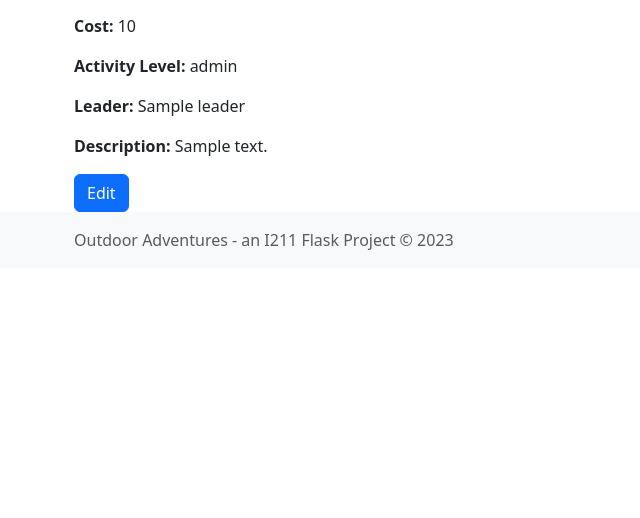
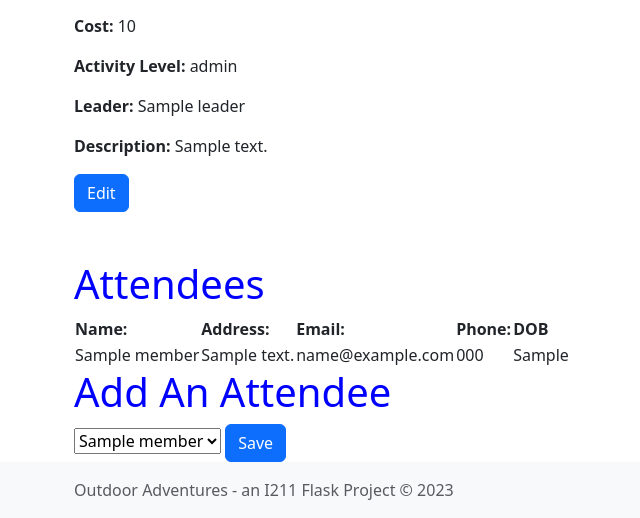
Before and after one commit to ryandossey/I211_projects, a Flask app: template templates/trip.html in a window 1280 px wide. Shown: the part 306-824 px from the top of the page, without its empty margins (8-648 px from the left). Before the commit the page ends 556 px from the top, so only its background shows below. Run offline with Flask 2, Linux system fonts and the light colour scheme; the template is opened without the code that fills it: most values are stand-ins (such as "Sample title", 1, 10 or a date in 2020).

Commit message:
thurs office hour

```diff
--- a/app.py
+++ b/app.py
@@ -22,68 +22,68 @@ MEMBER_PATH = app.root_path + '/member_data.csv'
 # These two functions set up both my members and trip paths
 # I combine the app.root to the csv to create the path
 
-def get_trips():
-    with open(TRIP_PATH, "r", encoding="utf-8-sig") as csvfile:
-        # I used the open csv function used in assignment 5
-        data = csv.DictReader(csvfile, delimiter=",")
-        trips = []
-        # I then read the content of the data into a dictionary
-        for i in data:
-            trips.append(dict(i))
-        # trips.sort(key=itemgetter("start_date"()))
-        trips=sorted(trips, key=lambda dict:datetime.strptime(dict['start_date'], '%Y-%m-%d'))
-# I  then sorted the trips oldest to youngest
-            # I create a for loop to read in all of the data
-        return trips
-        # I then return the newly created dictionary of the trips
+# def get_trips():
+#     with open(TRIP_PATH, "r", encoding="utf-8-sig") as csvfile:
+#         # I used the open csv function used in assignment 5
+#         data = csv.DictReader(csvfile, delimiter=",")
+#         trips = []
+#         # I then read the content of the data into a dictionary
+#         for i in data:
+#             trips.append(dict(i))
+#         # trips.sort(key=itemgetter("start_date"()))
+#         trips=sorted(trips, key=lambda dict:datetime.strptime(dict['start_date'], '%Y-%m-%d'))
+# # I  then sorted the trips oldest to youngest
+#             # I create a for loop to read in all of the data
+#         return trips
+#         # I then return the newly created dictionary of the trips
 
 
-def get_members():
-    with open(MEMBER_PATH, "r", encoding="utf-8-sig") as csvfile:
-        # I used the open csv function used in assignment 5
-        data = csv.DictReader(csvfile, delimiter=",")
-        members = []
-        # I then read the content of the data into a dictionary
-        for i in data:
-            members.append(dict(i))
-        members=sorted(members, key=lambda dict:datetime.strptime(dict['DoB'], '%Y-%m-%d'))
-        # I  then sorted the members oldest to youngest
-            # I create a for loop to read in all of the data
-        return members
-         # I then return the newly created dictionary of the trips
+# def get_members():
+#     with open(MEMBER_PATH, "r", encoding="utf-8-sig") as csvfile:
+#         # I used the open csv function used in assignment 5
+#         data = csv.DictReader(csvfile, delimiter=",")
+#         members = []
+#         # I then read the content of the data into a dictionary
+#         for i in data:
+#             members.append(dict(i))
+#         members=sorted(members, key=lambda dict:datetime.strptime(dict['DoB'], '%Y-%m-%d'))
+#         # I  then sorted the members oldest to youngest
+#             # I create a for loop to read in all of the data
+#         return members
+#          # I then return the newly created dictionary of the trips
 
 
     #  set members and trips
 
-def set_trips(trips):
-    try:
-        # I refrenced the write function used in assignment 6 to help me on creating this one
-        with open("trip_data.csv", "w") as csvfile:
-            # I first open the csv file read in earlier
-            csv_writer = csv.DictWriter(csvfile, quoting=csv.QUOTE_NONNUMERIC, fieldnames=trips_fieldname)
-            csv_writer.writeheader()
-            # csv.DictWriter (look it up, for the bonus problem too)
-            # I create a for loop that sets the correct number read in to what is produced when written out
-            # for i in range(len(trips)):
-            #     csv_writer.writerow(trips[i])
-            for trip in trips:
-                csv_writer.writerow(trip)
-    except IOError:
-        print("no such file or directory")
+# def set_trips(trips):
+#     try:
+#         # I refrenced the write function used in assignment 6 to help me on creating this one
+#         with open("trip_data.csv", "w") as csvfile:
+#             # I first open the csv file read in earlier
+#             csv_writer = csv.DictWriter(csvfile, quoting=csv.QUOTE_NONNUMERIC, fieldnames=trips_fieldname)
+#             csv_writer.writeheader()
+#             # csv.DictWriter (look it up, for the bonus problem too)
+#             # I create a for loop that sets the correct number read in to what is produced when written out
+#             # for i in range(len(trips)):
+#             #     csv_writer.writerow(trips[i])
+#             for trip in trips:
+#                 csv_writer.writerow(trip)
+#     except IOError:
+#         print("no such file or directory")
 
-def set_members(members):
-    # I took the same steps as above writing this file
-    # I refrenced the write function used in assignment 6 to help me on creating this one
-    try:
-        with open("member_data.csv", "w") as csvfile:
-            # I first open the csv file read in earlier
-            csv_writer = csv.DictWriter(csvfile, quoting=csv.QUOTE_NONNUMERIC, fieldnames=member_fieldname)
-            csv_writer.writeheader()
-            # I create a for loop that sets the correct number read in to what is produced when written out
-            for i in range(len(members)):
-                csv_writer.writerow(members[i])
-    except IOError:
-        print("no such file or directory")
+# def set_members(members):
+#     # I took the same steps as above writing this file
+#     # I refrenced the write function used in assignment 6 to help me on creating this one
+#     try:
+#         with open("member_data.csv", "w") as csvfile:
+#             # I first open the csv file read in earlier
+#             csv_writer = csv.DictWriter(csvfile, quoting=csv.QUOTE_NONNUMERIC, fieldnames=member_fieldname)
+#             csv_writer.writeheader()
+#             # I create a for loop that sets the correct number read in to what is produced when written out
+#             for i in range(len(members)):
+#                 csv_writer.writerow(members[i])
+#     except IOError:
+#         print("no such file or directory")
 
 # I create app routes for the corresponding web pages
 @app.route("/")
@@ -115,9 +115,13 @@ def trip(trip_id=None):
     if trip_id:
 #grab trip_id from route and convert to int so we can use it as an index
         trip_id = int(trip_id)
-        trips=get_trips()
-        trip = trips[trip_id]
-        return render_template('trip.html', trip_id=trip_id, trip=trip)
+
+        trips=database.get_trips() #get_trips
+        trip = database.get_trip(trip_id) #get_trip
+        attendees=database.get_attendees(trip_id)
+        members=database.get_members()
+        # print(members,'!!!!!!!!!!!!!!')
+        return render_template('trip.html', trip_id=trip_id, trip=trip, attendees=attendees, members=members)
     else:
         return redirect(url_for('list_trips'))
     # # I set the trip_id to None
@@ -267,3 +271,20 @@ def check_members(name, DoB, address, phone):
     if len(msg)> 0:
         error= "\n".join(msg)
     return error
+
+@app.route('/trips/<trip_id>/attendees/add', methods=['GET', 'POST'])
+def add_attendees(trip_id):
+        if request.method=='POST':
+            member_id = html.escape(request.form['id'])
+
+            database.add_member_trip(trip_id ,member_id)
+
+            return redirect(url_for('trips/<trip_id>'))
+        else:
+            return redirect(url_for('trips/<trip_id>'))
+
+
+
+
+# @app.route('/trips/<trip_id>/attendees/<member_id>/delete')
+# def delete_attendees():
--- a/database.py
+++ b/database.py
@@ -131,7 +131,7 @@ def remove_member_trip(trip_id, member_id):
 
 def get_attendees(trip_id):
     '''Takes a trip_id and returns a list of dictionaries representing all of the members attending the trip with trip_id as its primary key'''
-    sql = "select * from members where member_ID in (select member_ID from tripInfo where trip_ID = %s)"
+    sql = "select * from member where member_ID in (select member_ID from tripInfo where trip_ID = %s)"
     conn = get_connection()
     with conn:
         with conn.cursor() as cursor:
--- a/templates/trip.html
+++ b/templates/trip.html
@@ -26,4 +26,44 @@
     <a class="btn btn-primary" href="{{url_for('edit_trip', trip_id=trip_id)}}" role="button">Edit</a>
 </div>
 
+<br> </br>
+<h1 style="color:blue">Attendees</h1>
+<div class="text-md-start">
+    <table>
+
+        <tr>
+            <th>Name:</th>
+            <th>Address:</th>
+            <th>Email:</th>
+            <th>Phone:</th>
+            <th>DOB</th>
+        </tr>
+{% for member in attendees %}
+        <tr>
+            <td>{{member['name']}}</td>
+            <td>{{member['address']}}</td>
+            <td>{{member['email']}}</td>
+            <td>{{member['phone']}}</td>
+            <td>{{member['DoB']}}</td>
+        </tr>
+
+{% endfor %}
+</table>
+
+<h1 style="color:blue">Add An Attendee</h1>
+
+<form>
+<select name="attendees" id="attendees">
+    {% for member in members %}
+    <option value="{{member['member_id']}}">{{member['name']}}</option>
+    {% endfor %}
+</select>
+
+<button type="submit" value="Submit" class="btn btn-primary">Save</button>
+
+</form>
+
+</div>
+
+
 {% endblock %}
```
Also changed, not shown: inserttrips.sql (+14 -0 lines).
